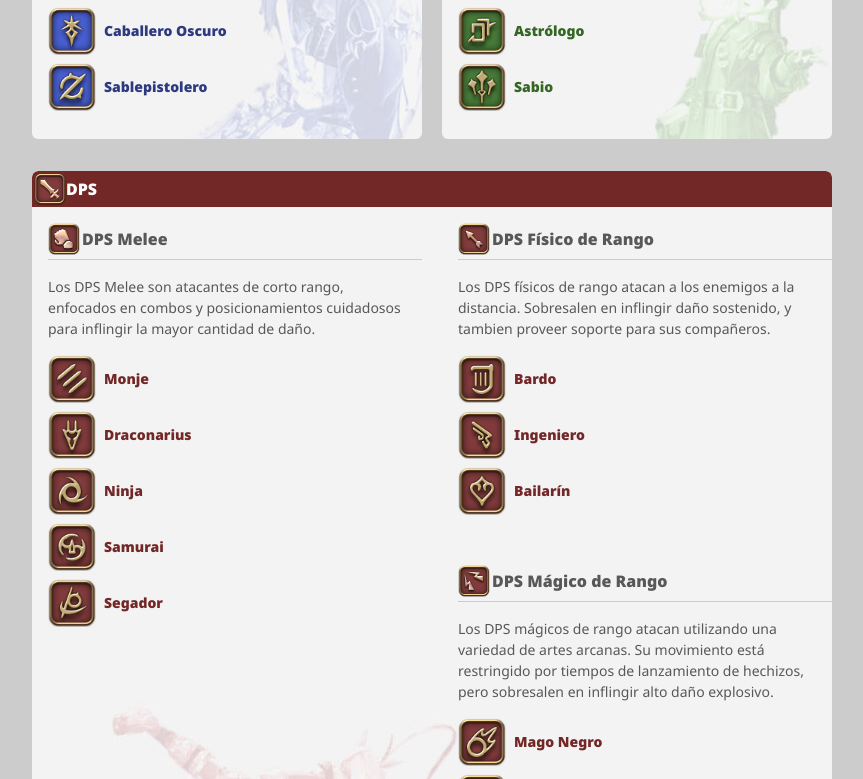
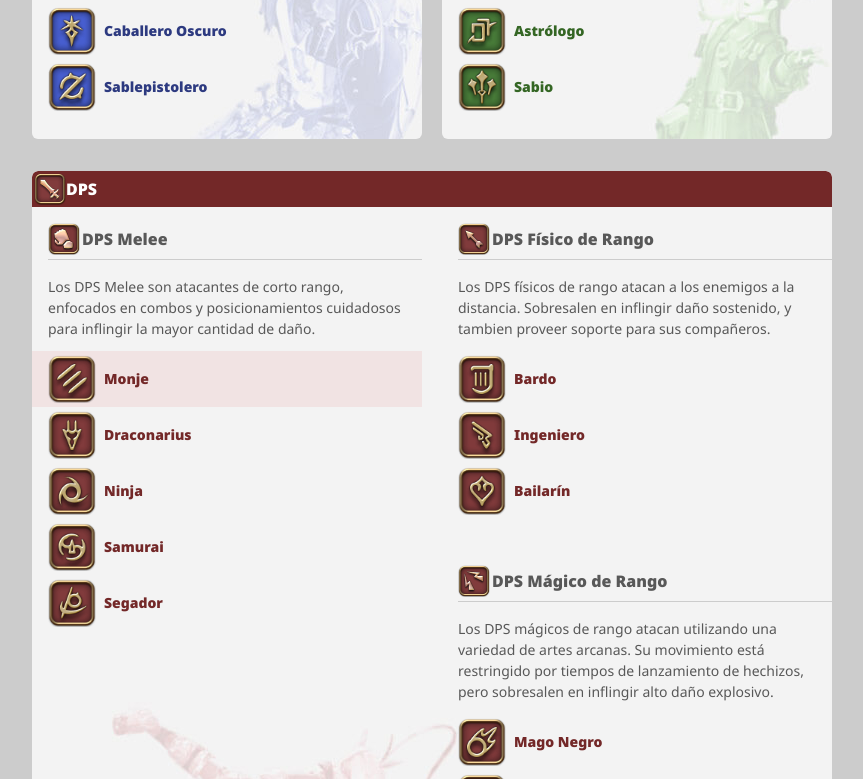
Before and after one commit to Daiki-Tak/PF-NicolasCorral-DW, a plain HTML site: page pages/clases.html in a window 1280 px wide. In both pictures the pointer is over the link "Monje". Shown: the part 447-1226 px from the top of the page, without its empty margins (208-1071 px from the left). Drawn offline with Linux system fonts and the light colour scheme.

Commit message:
Update style.css
me comí un div en .classes__index__joblist--dps__body > div > div > div > a:hover

```diff
--- a/css/style.css
+++ b/css/style.css
@@ -343,7 +343,7 @@ body.classes{
     background: rgba(229,161,161,0);
     text-decoration: none;
 }
-.classes__index__joblist--dps__body > div > div > a:hover {
+.classes__index__joblist--dps__body > div > div > div > a:hover {
     background: rgba(229,161,161,0.2);
     text-decoration: none;
 }
```
